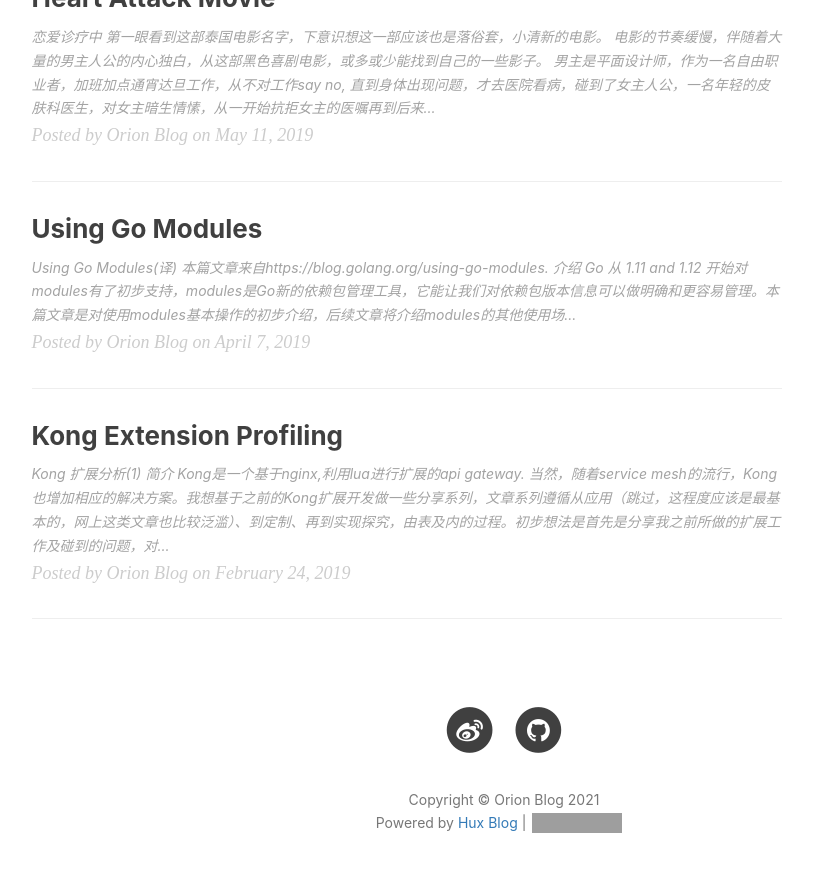
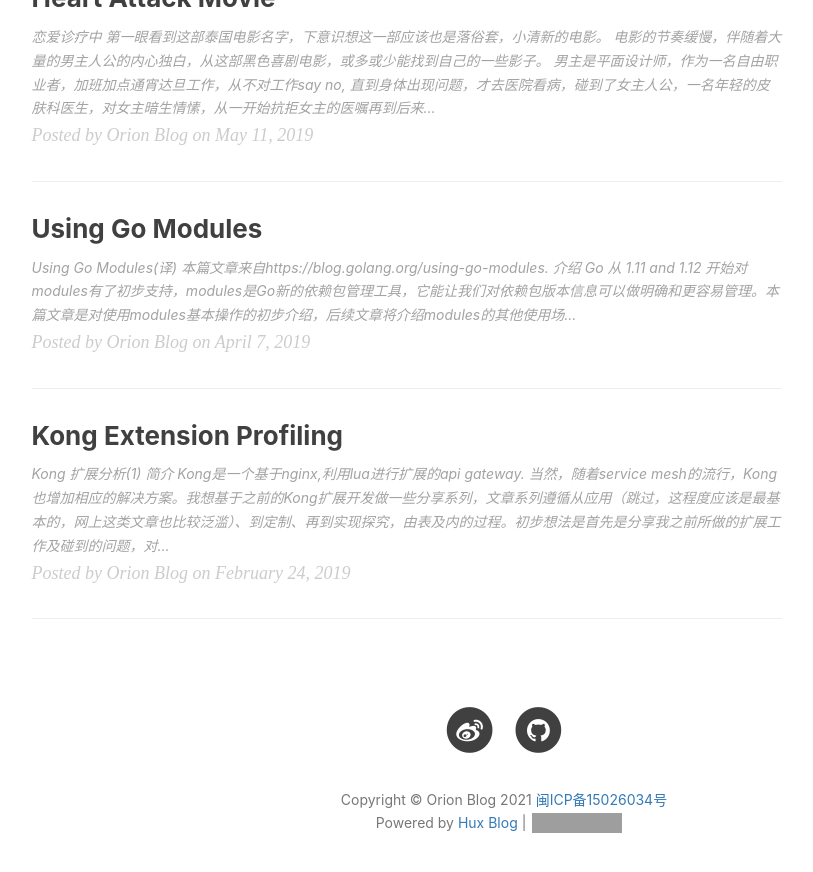
Before and after one commit to europelee/europelee.github.io, a Jekyll site: the page built from index.html, in a window 1280 px wide and 900 px high, scrolled down 1751 px. Shown: the top 872 px of the window, without its empty margins (136-949 px from the left). Built offline with Jekyll 4.4.1, drawn with Linux system fonts in a browser that asks for light colours; nearby versions of some CDN libraries; the list of posts is cut into pages by our own code; comment, search, counter and statistics services are not loaded; grey boxes are pictures that could not be loaded.

Commit message:
add beian

```diff
--- a/_includes/footer.html
+++ b/_includes/footer.html
@@ -7,7 +7,7 @@
                 {% include sns-links.html center=true %}
 
                 <p class="copyright text-muted">
-                    Copyright &copy; {{ site.title }} {{ site.time | date: '%Y' }}
+                    Copyright &copy; {{ site.title }} {{ site.time | date: '%Y' }} <a href="https://beian.miit.gov.cn/" target="_blank">闽ICP备15026034号</a>
                     <br>
                     Powered by <a href="http://huangxuan.me">Hux Blog</a> |
                     <iframe
```
